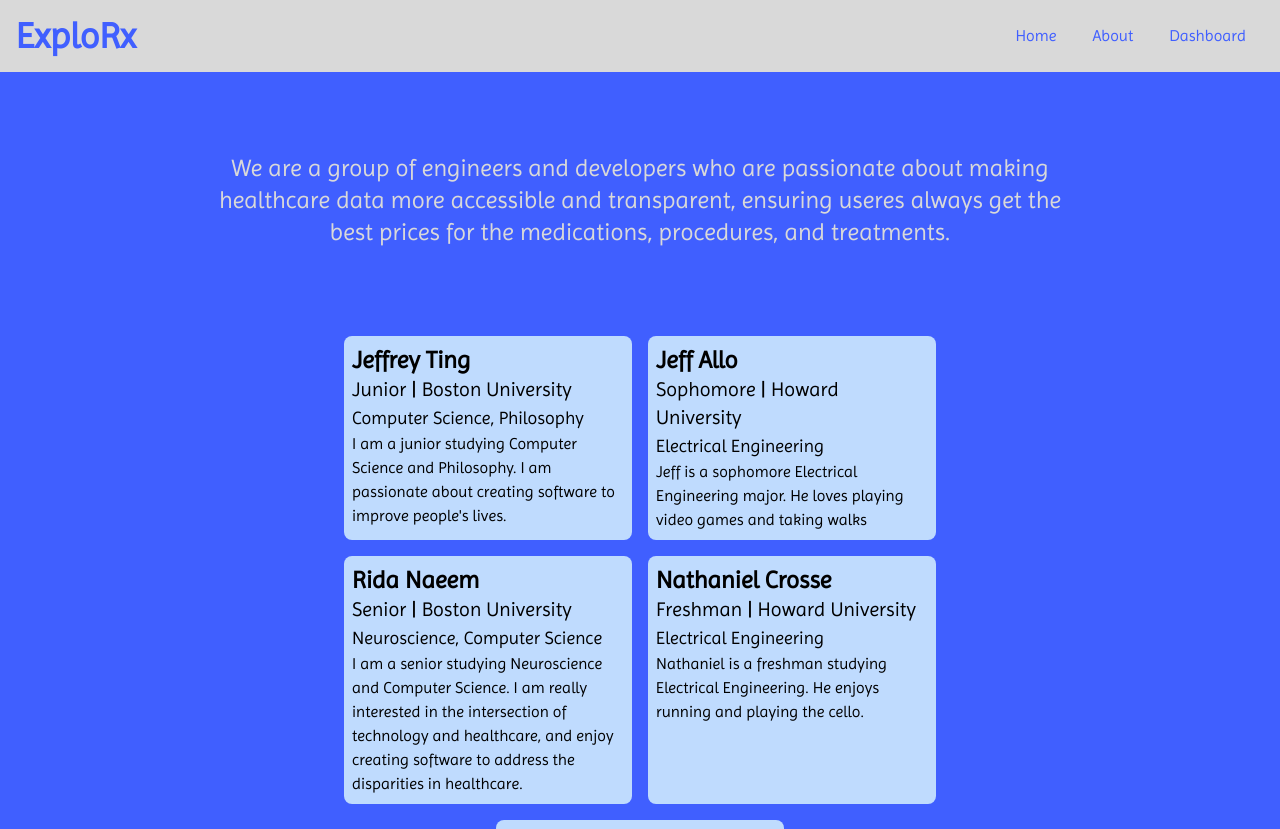
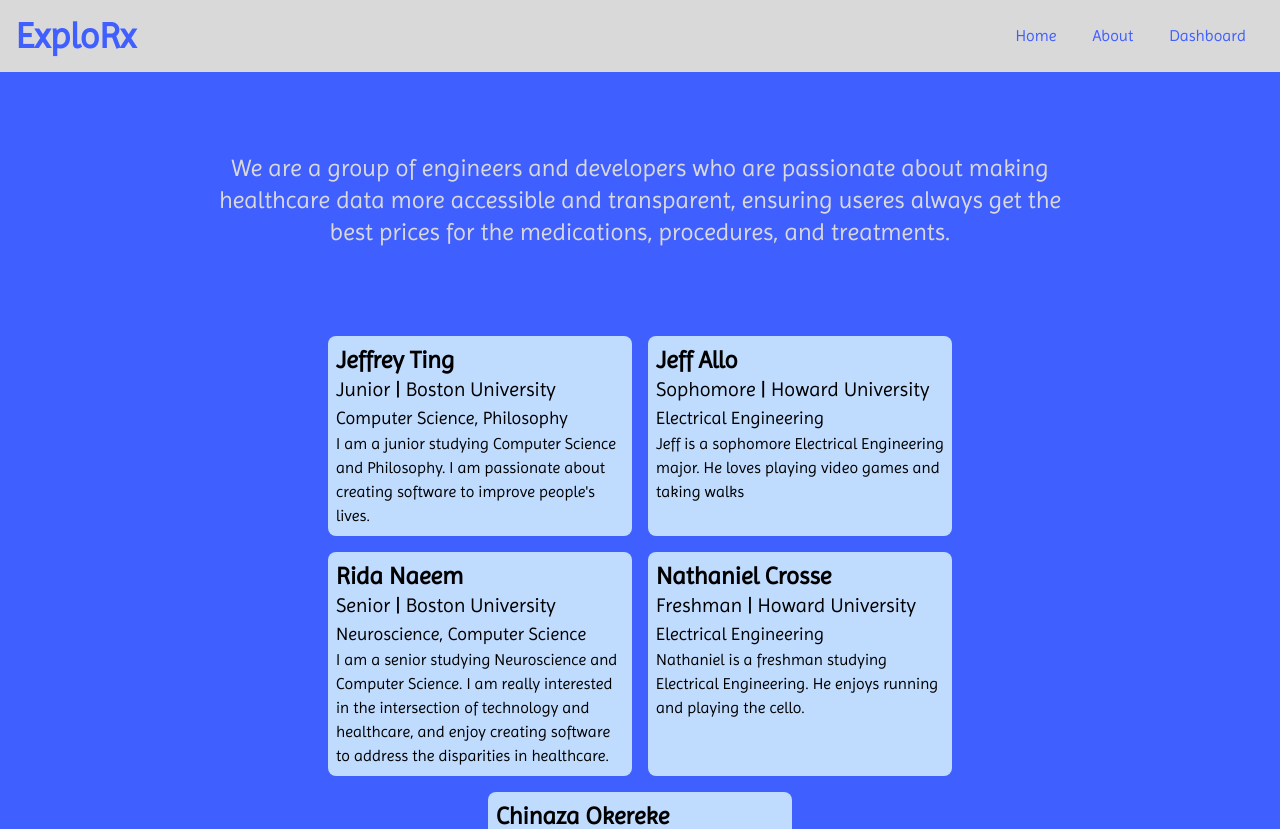
Before and after one commit to KingTingTheGreat/tfc-hackathon, a Next.js app: page /about in a window 1280 px wide. Shown: the top 829 px of the page. Built offline with nearby package versions, Linux system fonts and the light colour scheme.

Commit message:
styled about

```diff
--- a/app/about/page.tsx
+++ b/app/about/page.tsx
@@ -44,7 +44,7 @@ const team: TeamMember[] = [
 
 const MemberCard = ({ member }: { member: TeamMember }) => {
 	return (
-		<div className="bg-blue-200 p-2 m-2 flex-1 rounded-lg min-w-72 max-w-72">
+		<div className="bg-blue-200 p-2 m-2 flex-1 rounded-lg min-w-[19rem] max-w-[19rem]">
 			<h3 className="text-2xl font-semibold">{member.name}</h3>
 			<p className="text-xl">
 				{member.year} | {member.school}
```
